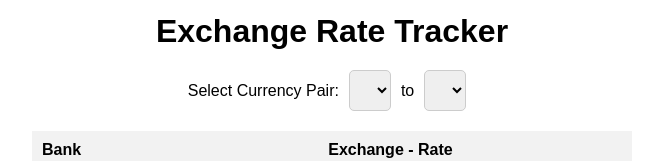
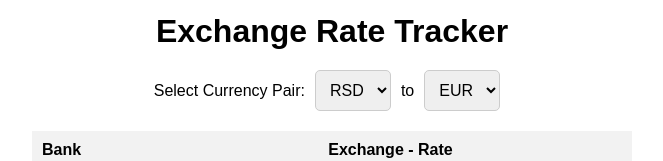
Before and after one commit to deboker/kursna-lista, a React (Vite) app: page / in a window 1280 px wide. Shown: the part 182-343 px from the top of the page, without its empty margins (308-971 px from the left). Built offline with nearby package versions, Linux system fonts and the light colour scheme.

Commit message:
Fix: Add currency options to selectors

```diff
--- a/src/components/CurrencySelector.jsx
+++ b/src/components/CurrencySelector.jsx
@@ -14,7 +14,10 @@ function CurrencySelector({ selectedCurrencyPair, onCurrencyChange }) {
         value={selectedCurrencyPair.from}
         onChange={handleCurrencyChange}
       >
-        {/* Add options for different currencies */}
+        <option value="RSD">RSD</option>
+        <option value="EUR">EUR</option>
+        <option value="USD">USD</option>
+        <option value="GBP">GBP</option>
       </select>
       <span>to</span>
       <select
@@ -22,7 +25,10 @@ function CurrencySelector({ selectedCurrencyPair, onCurrencyChange }) {
         value={selectedCurrencyPair.to}
         onChange={handleCurrencyChange}
       >
-        {/* Add options for different currencies */}
+        <option value="EUR">EUR</option>
+        <option value="RSD">RSD</option>
+        <option value="USD">USD</option>
+        <option value="GBP">GBP</option>
       </select>
     </div>
   );
```
